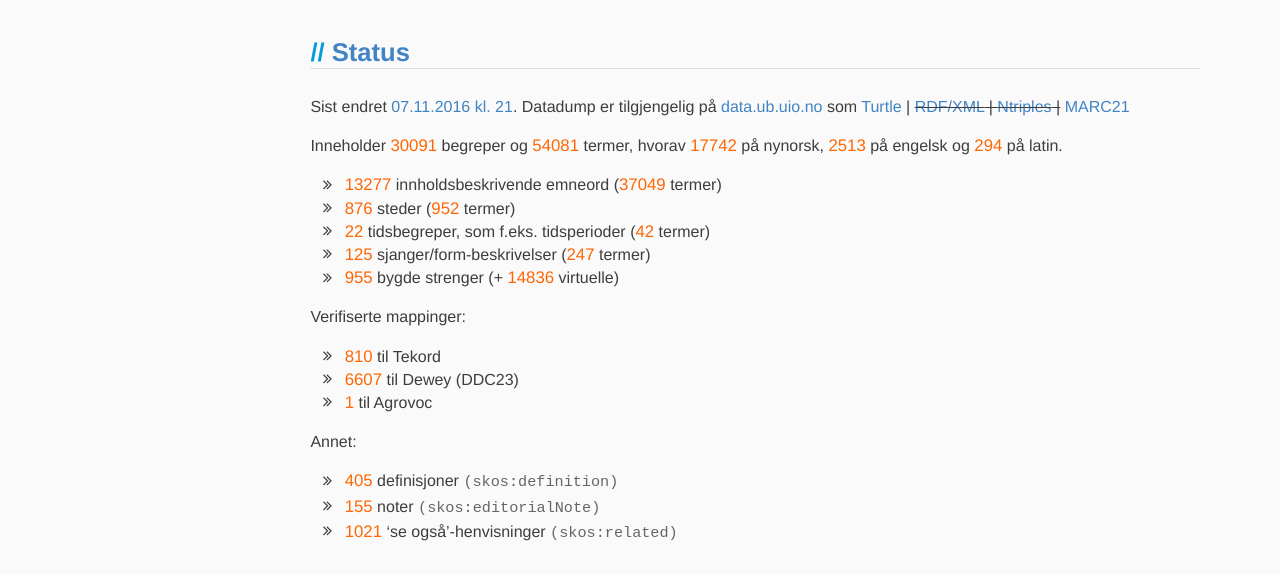
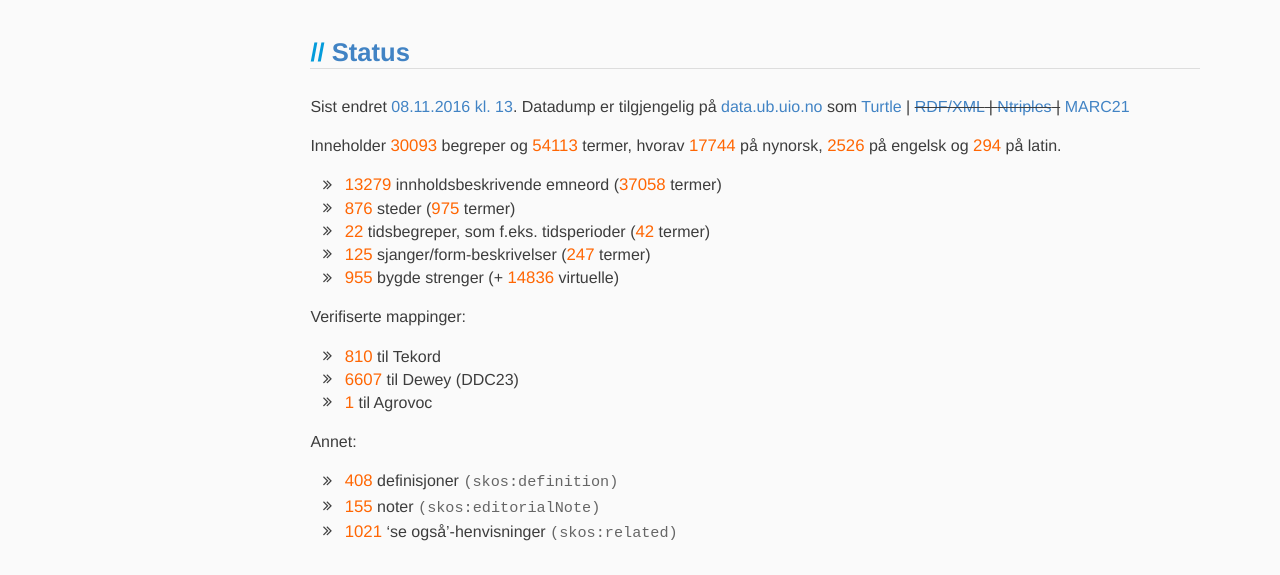
Before and after one commit to realfagstermer/realfagstermer.github.io, a Jekyll site: the page built from index.html, in a window 1280 px wide and 900 px high. Shown: the part 174-749 px from the top of the window. Built offline with Jekyll 4.4.1, drawn with Linux system fonts in a browser that asks for light colours; nearby versions of some CDN libraries; library files that are not in the unit come from our copies.

Commit message:
Update stats

```diff
--- a/_data/stats_current.json
+++ b/_data/stats_current.json
@@ -1,6 +1,6 @@
 {
-  "concepts": 30091,
-  "conceptsWithoutStrings": 14300,
+  "concepts": 30093,
+  "conceptsWithoutStrings": 14302,
   "facets": {
     "CompoundConcept": {
       "concepts": 955,
@@ -25,19 +25,19 @@
     },
     "Place": {
       "altLabels": {
-        "en": 7,
+        "en": 9,
         "la": 0,
-        "nb": 43,
+        "nb": 56,
         "nn": 2
       },
       "concepts": 876,
       "prefLabels": {
-        "en": 17,
+        "en": 25,
         "la": 1,
         "nb": 876,
         "nn": 6
       },
-      "terms": 952
+      "terms": 975
     },
     "Time": {
       "altLabels": {
@@ -59,17 +59,17 @@
       "altLabels": {
         "en": 239,
         "la": 14,
-        "nb": 3278,
-        "nn": 4630
+        "nb": 3280,
+        "nn": 4631
       },
-      "concepts": 13277,
+      "concepts": 13279,
       "prefLabels": {
-        "en": 2232,
+        "en": 2235,
         "la": 279,
-        "nb": 13277,
-        "nn": 13100
+        "nb": 13279,
+        "nn": 13101
       },
-      "terms": 37049
+      "terms": 37058
     },
     "VirtualCompoundConcept": {
       "concepts": 14836,
@@ -80,7 +80,7 @@
   "features": {
     "broadMatch": 985,
     "closeMatch": 1150,
-    "definition": 405,
+    "definition": 408,
     "editorialNote": 155,
     "exactMatch": 5829,
     "narrowMatch": 0,
@@ -93,11 +93,11 @@
     "tekord": 810
   },
   "terms": {
-    "_sum": 54081,
-    "en": 2513,
+    "_sum": 54113,
+    "en": 2526,
     "la": 294,
-    "nb": 33532,
-    "nn": 17742
+    "nb": 33549,
+    "nn": 17744
   },
-  "ts": 1478553766
+  "ts": 1478611859
 }
```
Also changed, not shown: _data/stats.json.
